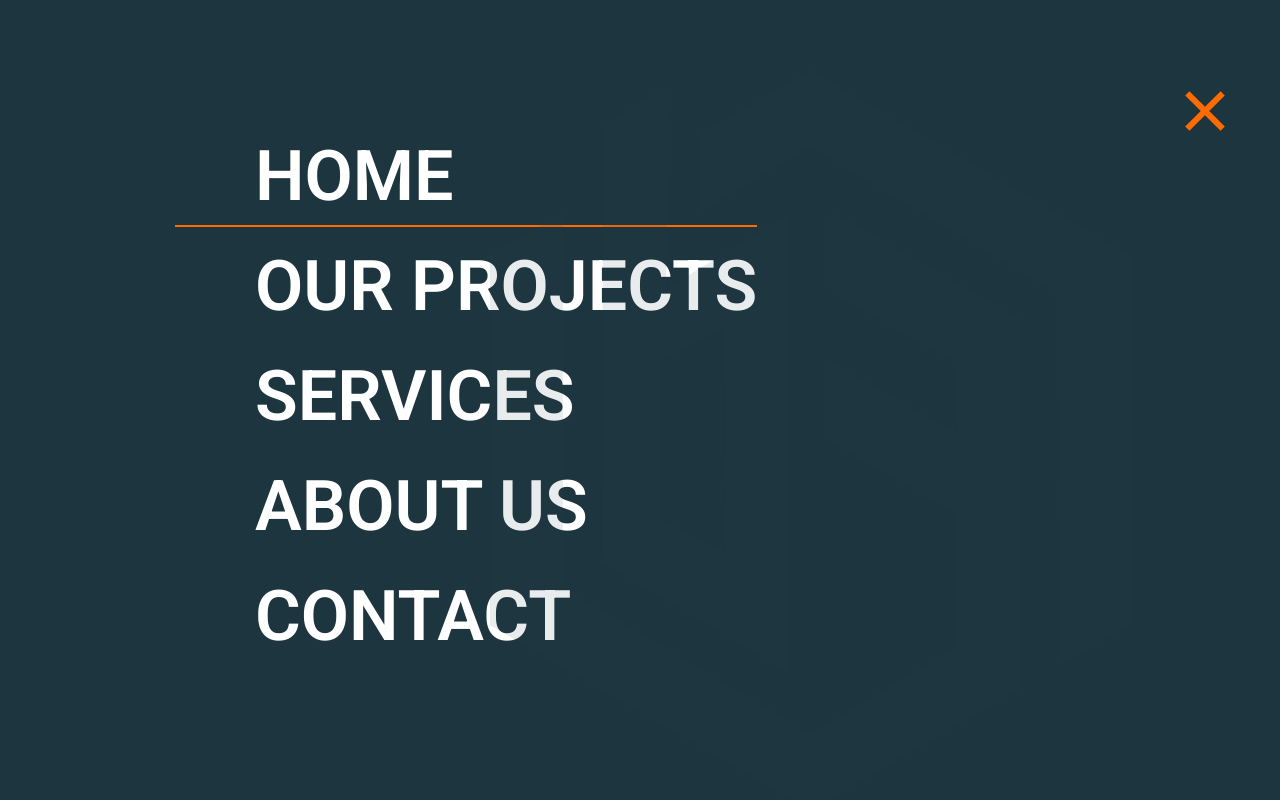
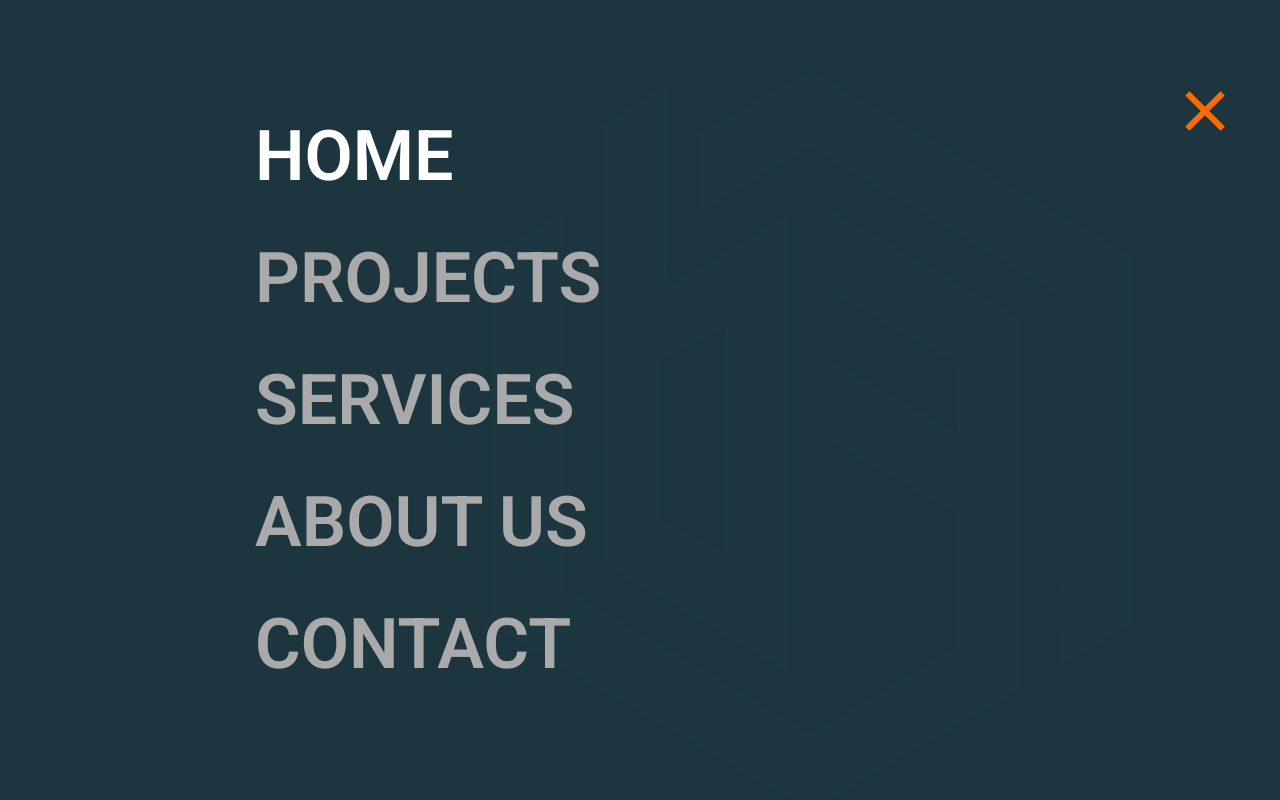
Before and after one commit to adeel-58/bizfuturix, a React (Create React App) app: page / in a window 1280 px wide. Both pictures are taken after a click on the element 1205 px from the left and 112 px from the top of the page. Shown: the top 800 px of the page. Built offline with nearby package versions, Linux system fonts and the light colour scheme.

Commit message:
done with menu

```diff
--- a/src/components/Header.css
+++ b/src/components/Header.css
@@ -201,10 +201,11 @@
   display: flex;
   align-items: center;
   justify-content: flex-start;
-  padding-left: 255px;
+
   transition: all 0.4s ease;
 
 }
+
 .fullscreen-menu-logo {
   position: absolute;
   right: 150px;
@@ -218,52 +219,86 @@
 }
 
 /* Menu Items */
+
+.menu-wrapper{
+  width: 100%;
+}
 .menu-list {
   list-style: none;
   padding: 0;
   margin: 0;
   text-align: left;
   position: relative;
+  width: 100%;
+  max-width: 800px;
 }
 
 .menu-list li {
+  position: relative;
   margin: 20px 0;
-  position: relative;
   opacity: 0;
   transform: translateX(-50px);
   animation: slideInLeft 0.5s ease forwards;
+  z-index: 1;
+  overflow: hidden;
 }
 
-.menu-list li.active::before {
+.menu-list li::before {
   content: '';
   position: absolute;
-  left: -80px; /* Align with .fullscreen-menu padding */
-  top: 100%;
-  height: 2px;
-  width: calc(100% + 80px);
+  top: 50%;
+  left: -100vw; /* Start far off-screen */
+  transform: translateY(-50%);
+  height: 80%;
+  width: 82%;
   background-color: #FF6B00;
-  animation: growLine 0.4s ease forwards;
+  z-index: -1;
+  border-radius: 0px 50px 50px 0px;
 }
 
-.menu-list a {
-  text-decoration: none;
-  color: white;
+.menu-list li a {
   font-size: 70px;
   font-weight: 600;
-  padding-bottom: 6px;
+  padding: 10px 20px;
+  padding-left: 255px;
   display: inline-block;
-  border-bottom: 2px solid transparent;
+  text-decoration: none;
+  color: #aaa;
   transition: color 0.3s ease;
+  position: relative;
+  z-index: 2;
 }
 
-.menu-list a:hover {
-  color: #FF6B00;
+.menu-list li.active a {
+  color: white;
+}
+.menu-list li:hover a {
+  color: white;
+}
+/* 🔥 Animate highlight movement */
+@keyframes highlightSlide {
+  from {
+    left: -100vw;
+  }
+  to {
+    left: 0;
+  }
 }
 
-/* Remove border-bottom from old active */
-.menu-list a.active {
-  border-bottom: none;
+
+.menu-list li:hover::before {
+  animation: highlightSlide 0.6s ease forwards;
 }
+
+
+
+
+
+
+
+
+
+
 
 /* ----------------------------------------
    📌 KEYFRAMES
--- a/src/components/Header.js
+++ b/src/components/Header.js
@@ -33,7 +33,7 @@ const Header = () => {
 
   const menuItems = [
     { label: 'HOME', href: '/' },
-    { label: 'OUR PROJECTS', href: '/our-projects' },
+    { label: 'PROJECTS', href: '/our-projects' },
     { label: 'SERVICES', href: '/services' },
     { label: 'ABOUT US', href: '/about-us' },
     { label: 'CONTACT', href: '/contact-us' },
@@ -88,6 +88,7 @@ const Header = () => {
 
       {menuOpen && (
         <div className="fullscreen-menu">
+          <div class="menu-wrapper">
             <ul className="menu-list">
               {menuItems.map((item, index) => (
                 <li
@@ -106,6 +107,8 @@ const Header = () => {
             </ul>
             <img src={menubackground} alt="Menu Background" className="fullscreen-menu-logo" />
           </div>
+
+        </div>
       )}
     </header>
   );
```
Lines whose indentation alone changed are shown as unchanged.
